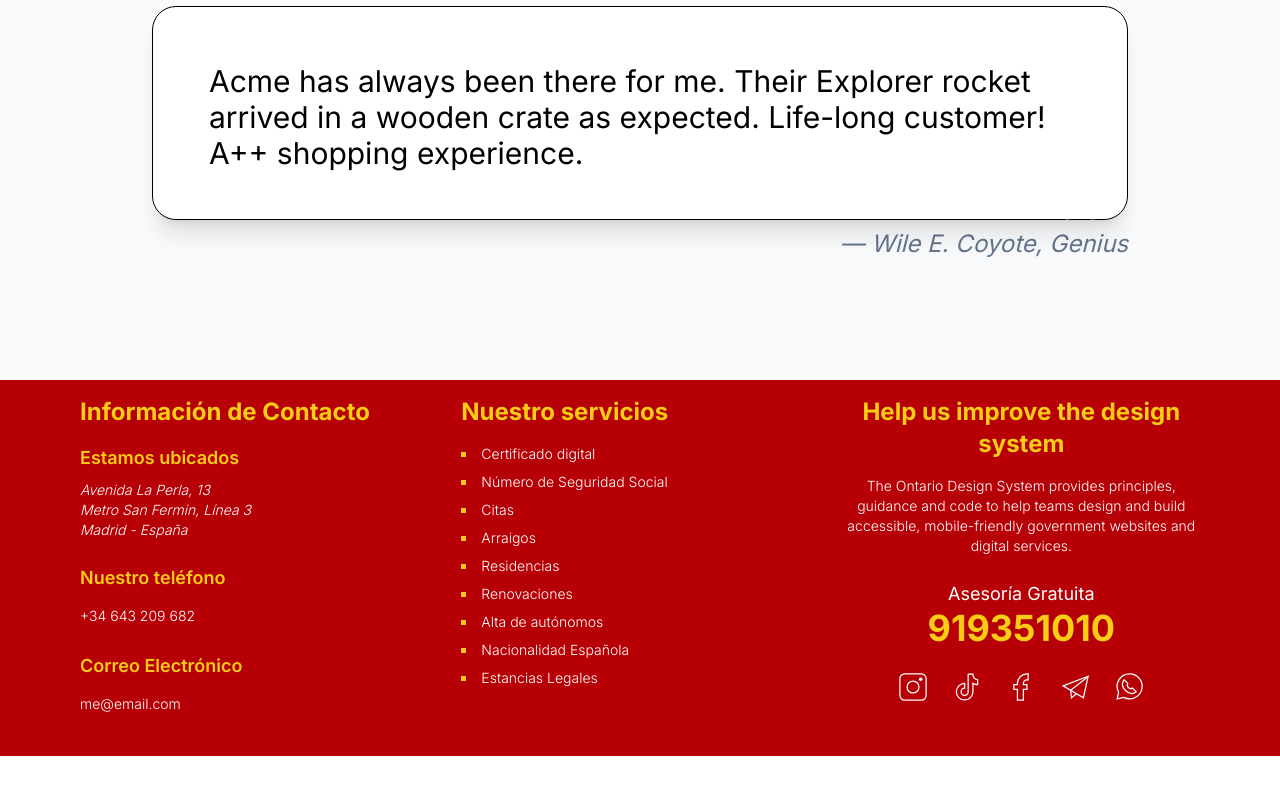
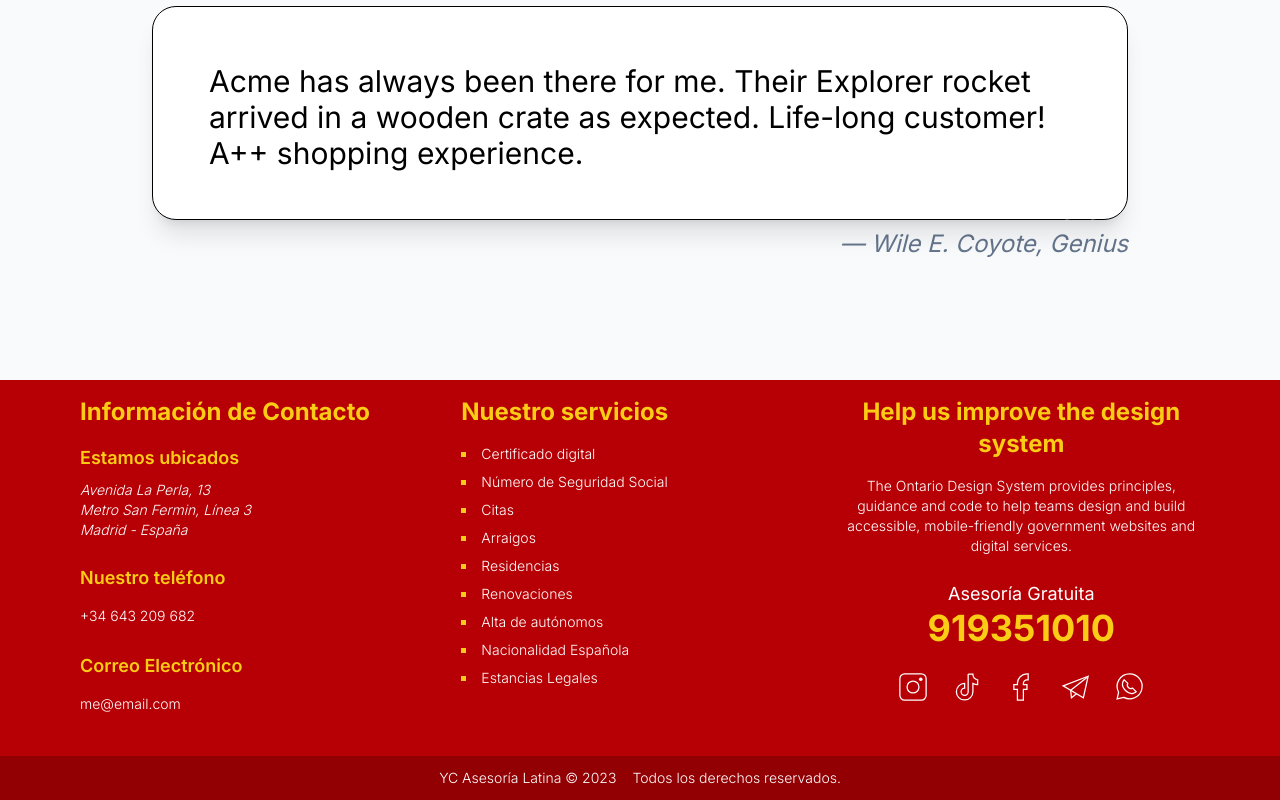
Before and after one commit to ByronCalvete/yc-asesoria-next, a Next.js app: page / in a window 1280 px wide. Shown: the part 2718-3518 px from the top of the page. Before the commit the page ends 3474 px from the top, so only its background shows below. Built offline with nearby package versions, Linux system fonts and the light colour scheme.

Commit message:
add: signature and rights

```diff
--- a/app/components/Footer.jsx
+++ b/app/components/Footer.jsx
@@ -152,6 +152,10 @@ export default function Footer() {
           <p className="text-right">All Rights Reserved</p>
         </div> */}
       </section>
+      <div className="flex text-center text-xs sm:text-sm font-light justify-center p-3 gap-4 bg-[#920004]">
+          <p>YC Asesoría Latina &copy; <span id="year">2023</span></p>
+          <p>Todos los derechos reservados.</p>
+        </div>
     </footer>
   )
 }
```
